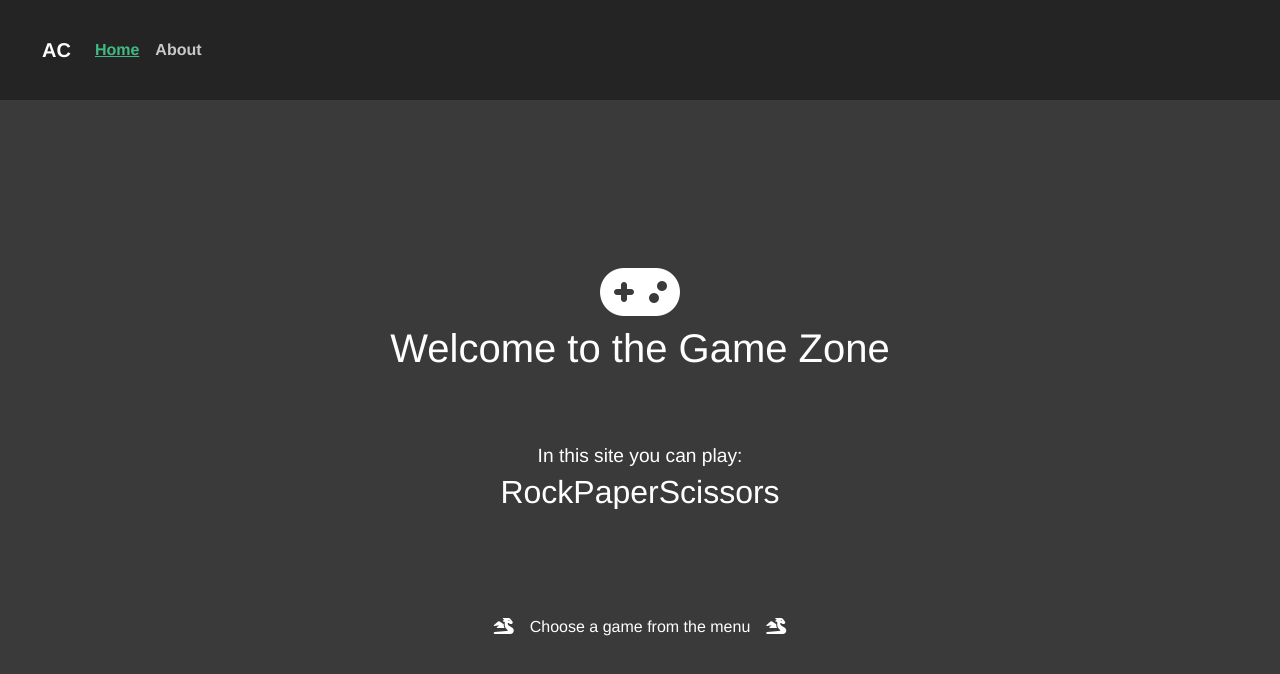
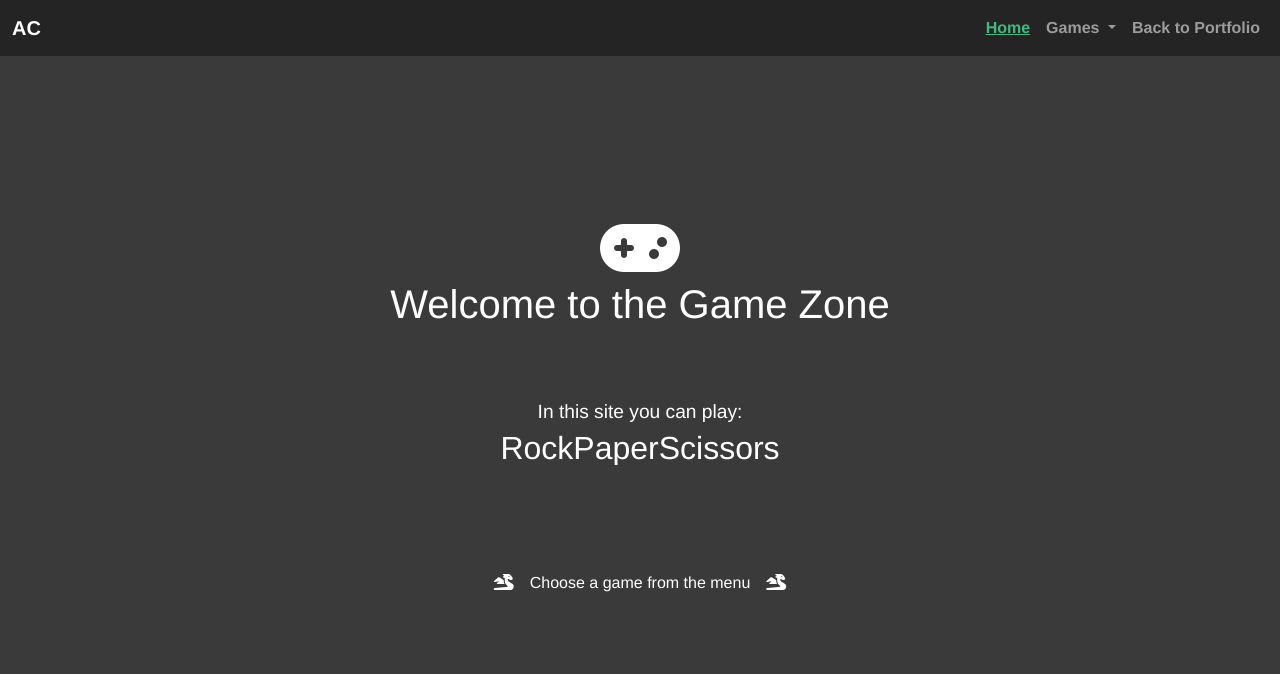
Before and after one commit to alfclark/game-zone, a Vue app: page / in a window 1280 px wide. Shown: the top 674 px of the page. Built offline with nearby package versions, Linux system fonts and the light colour scheme.

Commit message:
Dropdown game menu

```diff
--- a/src/components/NavBar.vue
+++ b/src/components/NavBar.vue
@@ -13,16 +13,49 @@
       >
         <span class="navbar-toggler-icon"></span>
       </button>
-      <div class="collapse navbar-collapse" id="navbarNav">
+      <div class="collapse navbar-collapse justify-content-end" id="navbarNav">
         <ul class="navbar-nav">
           <li class="nav-item">
             <a class="nav-link" href="#about"
               ><router-link to="/">Home</router-link></a
             >
           </li>
+          <li class="nav-item dropdown">
+            <a
+              class="nav-link dropdown-toggle"
+              href="#"
+              id="navbarDropdown"
+              role="button"
+              data-bs-toggle="dropdown"
+              aria-expanded="false"
+            >
+              Games
+            </a>
+            <ul
+              class="dropdown-menu dropdown-menu-dark"
+              aria-labelledby="navbarDropdown"
+            >
+              <li>
+                <a class="dropdown-item" href="#"
+                  ><router-link to="/RPS">Rock Paper Scissors</router-link></a
+                >
+              </li>
+              <li>
+                <a class="dropdown-item" href="#"
+                  ><router-link to="/about">Tetris</router-link></a
+                >
+              </li>
+              <li>
+                <a class="dropdown-item" href="#"
+                  ><router-link to="/about">Rock Paper Scissors</router-link></a
+                >
+              </li>
+            </ul>
+          </li>
+
           <li class="nav-item">
-            <a class="nav-link" href="#skills"
-              ><router-link to="/about">About</router-link></a
+            <a class="nav-link" href="https://www.alfclark.dev/"
+              >Back to Portfolio</a
             >
           </li>
         </ul>
@@ -42,8 +75,7 @@ export default {
 <!-- Add "scoped" attribute to limit CSS to this component only -->
 <style scoped>
 nav {
-  padding: 30px;
-  background-color: rgb(37, 36, 36);
+  background-color: var(--dark);
 }
 
 nav a {
@@ -53,7 +85,7 @@ nav a {
 }
 
 nav a.router-link-exact-active {
-  color: #42b983;
+  color: var(--green);
   text-decoration: underline;
 }
 </style>
```
